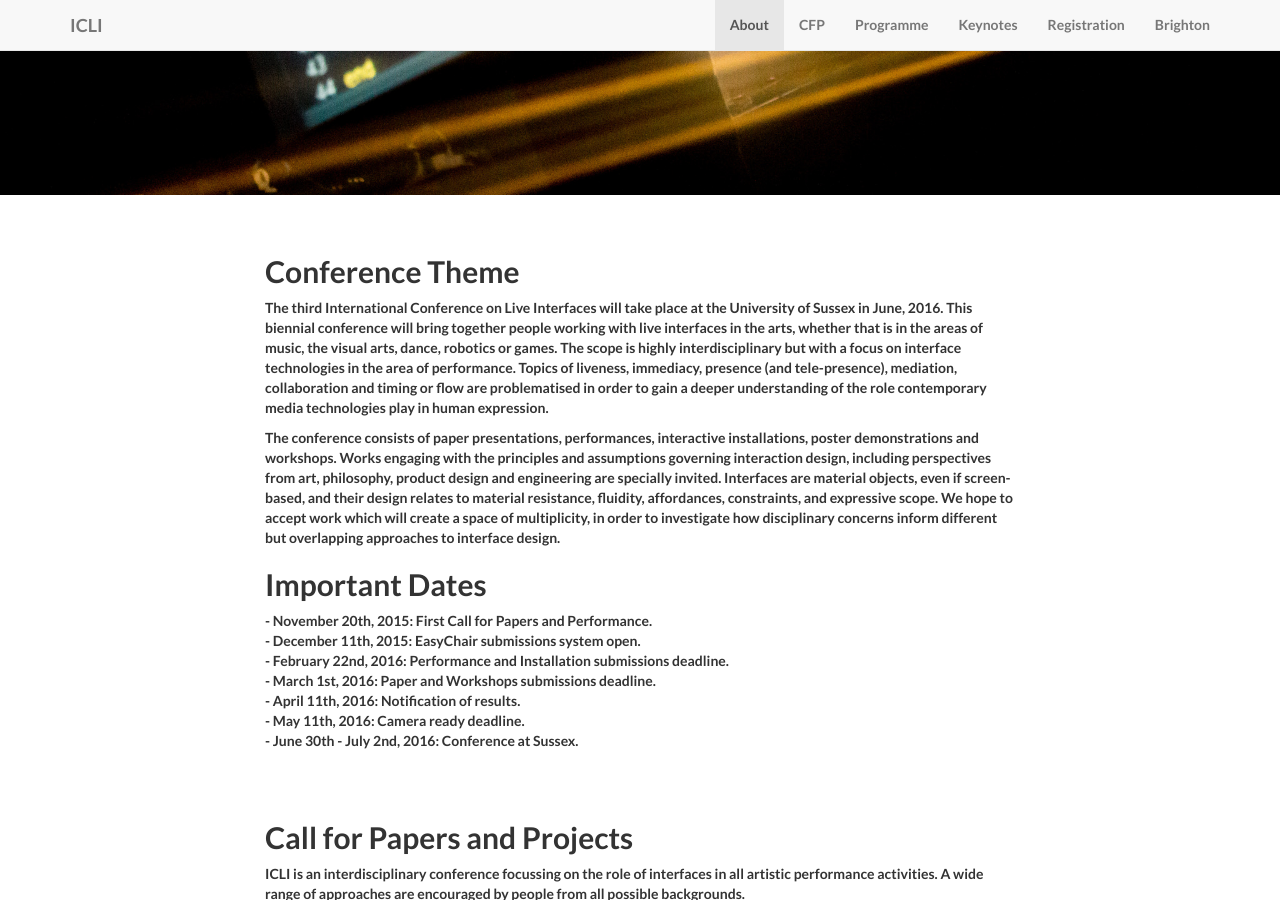
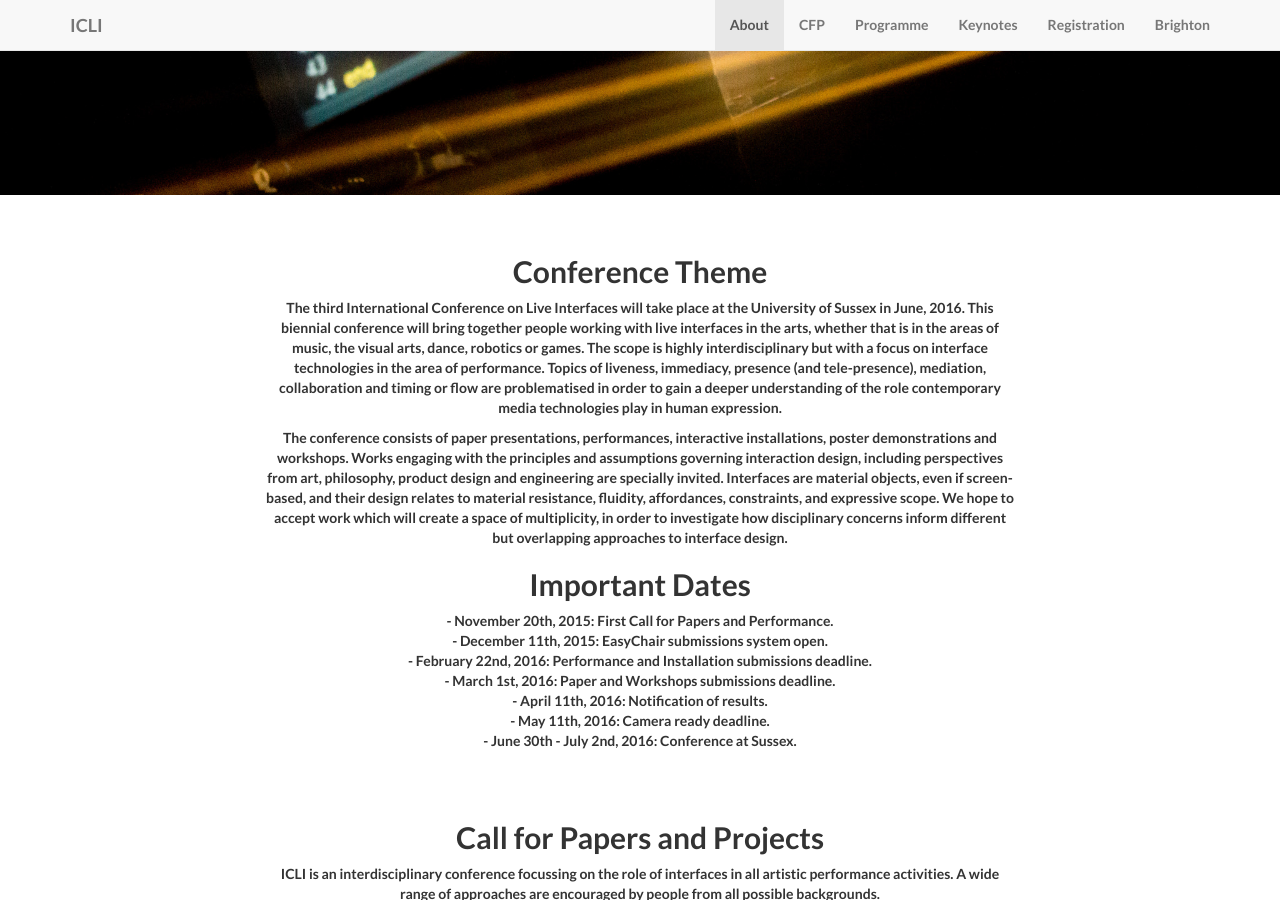
Before and after one commit to thormagnusson/liveinterfaces, a Jekyll site: the page built from index.html, in a window 1280 px wide and 900 px high, scrolled down 582 px. Built offline with Jekyll 4.4.1, drawn with Linux system fonts in a browser that asks for light colours.

Commit message:
trying to fix a mobile half-screen problem

```diff
--- a/_includes/about.html
+++ b/_includes/about.html
@@ -1,5 +1,5 @@
     <!-- About Section -->
-    <section id="about" class="container content-section text-left">
+    <section id="about" class="container content-section text-center">
         <div class="row">
             <div class="col-lg-8 col-lg-offset-2">
               <br/><br/>
--- a/_includes/cfp.html
+++ b/_includes/cfp.html
@@ -1,5 +1,5 @@
     <!-- Call for Proposals Section -->
-    <section id="cfp" class="container content-section text-left">
+    <section id="cfp" class="container content-section text-center">
         <div class="row">
             <div class="col-lg-8 col-lg-offset-2">
 
--- a/_includes/keynotes.html
+++ b/_includes/keynotes.html
@@ -1,5 +1,5 @@
     <!-- Keynotes Section -->
-    <section id="keynotes" class="container content-section text-left">
+    <section id="keynotes" class="container content-section text-center">
         <div class="row">
             <div class="col-lg-8 col-lg-offset-2">
 
--- a/_includes/organisation.html
+++ b/_includes/organisation.html
@@ -1,5 +1,5 @@
     <!-- About Section -->
-    <section id="organisation" class="container content-section text-left">
+    <section id="organisation" class="container content-section text-center">
         <div class="row">
             <div class="col-lg-8 col-lg-offset-2">
 
--- a/_includes/programme.html
+++ b/_includes/programme.html
@@ -1,5 +1,5 @@
     <!-- Programme Section -->
-    <section id="programme" class="container content-section text-left">
+    <section id="programme" class="container content-section text-center">
         <div class="row">
             <div class="col-lg-8 col-lg-offset-2">
 
--- a/_includes/registration.html
+++ b/_includes/registration.html
@@ -1,5 +1,5 @@
     <!-- Registration Section -->
-    <section id="registration" class="container content-section text-left">
+    <section id="registration" class="container content-section text-center">
         <div class="row">
             <div class="col-lg-8 col-lg-offset-2">
 
```
